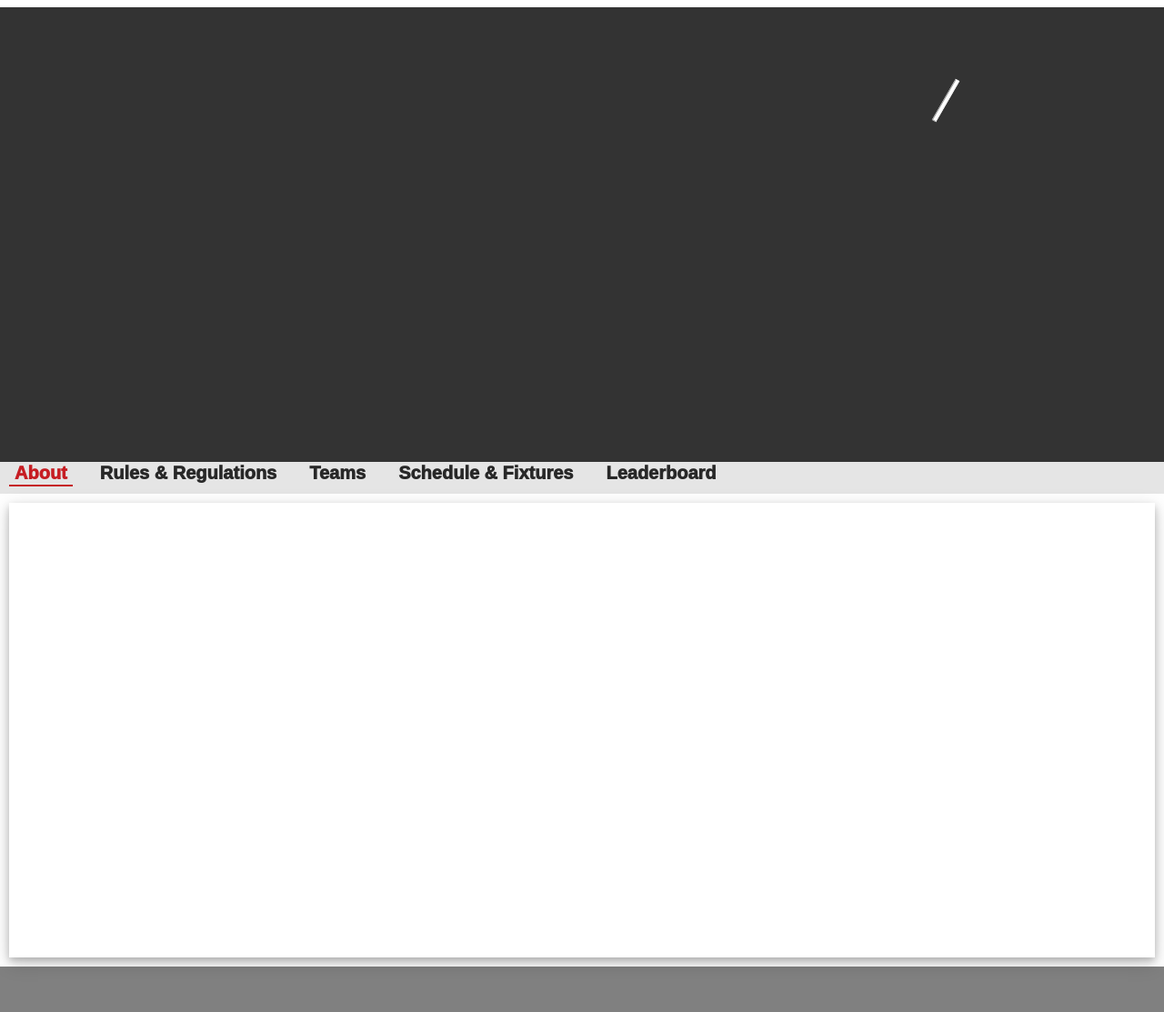
After one commit to Lakhan-Nad/sports, a PHP site: page /cricket.html in a window 1280 px wide. The commit adds this page. Shown: the whole page at 91% size. Run offline with PHP 8.4, Linux system fonts and the light colour scheme.

Commit message:
Page For Cricket Added

```diff
--- /dev/null
+++ b/cricket.html
@@ -0,0 +1,41 @@
+<!DOCTYPE html>
+<html lang="en">
+  <head>
+    <meta charset="UTF-8" />
+    <meta name="viewport" content="width=device-width, initial-scale=1.0" />
+    <title>Cricket</title>
+    <link rel="stylesheet" type="text/css" href="./public/css/cricket.css" />
+  </head>
+  <body>
+    <div class="head">
+      <hr class="rotated" />
+    </div>
+    <div class="navdivs">
+      <button class="navs selected" onclick="currentdisp(1)">About</button>
+      <button class="navs" onclick="currentdisp(2)">Rules & Regulations</button>
+      <button class="navs" onclick="currentdisp(3)">Teams</button>
+      <button class="navs" onclick="currentdisp(4)">Schedule & Fixtures</button>
+      <button class="navs" onclick="currentdisp(5)">Leaderboard</button>
+    </div>
+    <div class="items active">
+      <div class="content"></div>
+    </div>
+    <div class="items">
+      <div class="content"></div>
+    </div>
+    <div class="items">
+      <div class="content"></div>
+    </div>
+    <div class="items">
+      <div class="content"></div>
+    </div>
+    <div class="items">
+      <div class="content"></div>
+    </div>
+    <div class="footer"></div>
+    <script
+      type="text/javascript"
+      src="./public/javascript/cricket.js"
+    ></script>
+  </body>
+</html>
--- /dev/null
+++ b/public/css/cricket.css
@@ -0,0 +1,100 @@
+body {
+  margin: 0px;
+  padding: 0px;
+}
+
+div.navdivs {
+  width: 100%;
+  height: 35px;
+  background: rgba(0, 0, 0, 0.1);
+}
+
+div.items {
+  position: relative;
+  display: none;
+  min-height: 500px;
+  -webkit-animation-name: slide;
+  -webkit-animation-duration: 0.5s;
+  animation-name: slide;
+  animation-duration: 0.5s;
+}
+
+@-webkit-keyframes slide {
+  from {
+    left: 100px;
+    width: calc(100% - 100px);
+  }
+  to {
+    left: 0px;
+    width: 100%;
+  }
+}
+
+@keyframes slide {
+  from {
+    left: 100px;
+    width: calc(100% - 100px);
+  }
+  to {
+    left: 0px;
+    width: 100%;
+  }
+}
+
+div.active {
+  display: block;
+}
+
+div.head {
+  background: rgba(0, 0, 0, 0.8);
+  height: 500px;
+  width: 100%;
+}
+div.footer {
+  background: grey;
+  height: 50px;
+  width: 100%;
+}
+
+button.navs {
+  cursor: pointer;
+  font-style: normal;
+  font-stretch: normal;
+  line-height: normal;
+  letter-spacing: normal;
+  color: #282828;
+  word-spacing: normal;
+  text-transform: none;
+  text-indent: 0px;
+  text-shadow: none;
+  text-rendering: auto;
+  margin-left: 10px;
+  margin-right: 10px;
+  font: 1000 20px Arial;
+  border: none;
+  background: none;
+  outline: none;
+}
+button.selected {
+  border-bottom: 2px solid #c61d23;
+  color: #c61d23;
+}
+
+div.content {
+  margin: 10px;
+  background: none;
+  width: calc(100%-20px);
+  box-shadow: 0 4px 8px 0 rgba(0, 0, 0, 0.2), 0 6px 20px 0 rgba(0, 0, 0, 0.19);
+  min-height: 500px;
+}
+
+hr.rotated {
+  width: 50px;
+  color: white;
+  height: 3px;
+  background: white;
+  position: relative;
+  left: 400px;
+  top: 100px;
+  transform: rotate(-60deg);
+}
--- /dev/null
+++ b/public/javascript/cricket.js
@@ -0,0 +1,11 @@
+function currentdisp(n) {
+  var i;
+  items = document.getElementsByClassName("items");
+  buttons = document.getElementsByClassName("navs");
+  for (i = 0; i < items.length; i++) {
+    items[i].className = items[i].className.replace(" active", "");
+    buttons[i].className = buttons[i].className.replace(" selected", "");
+  }
+  items[n - 1].className += " active";
+  buttons[n - 1].className += " selected";
+}
```
Also changed, not shown: public/css/tCSS.css (+62 -16 lines), tournament.html (+27 -12 lines).
